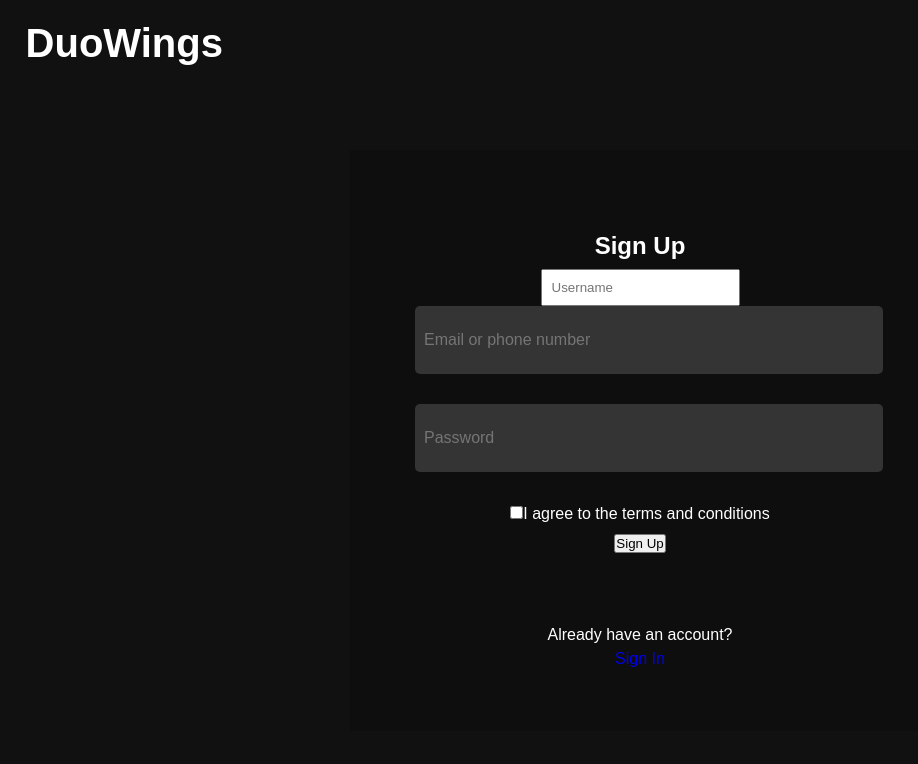
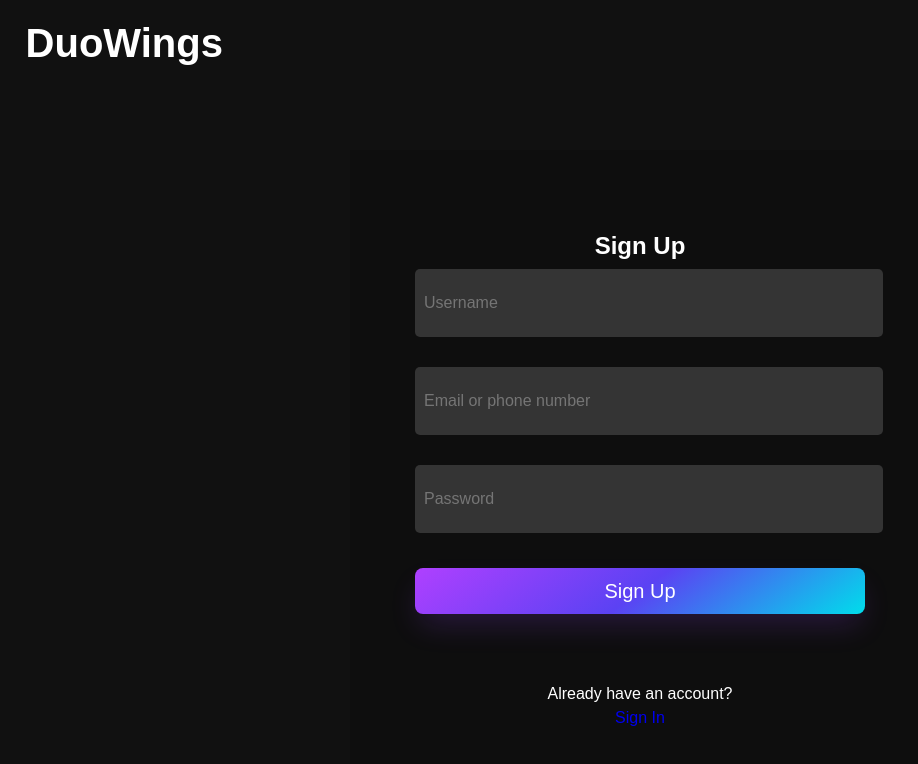
Before and after one commit to devingdaniels/DuoWings, a React (Vite) app in the folder frontend/: page /register in a window 1280 px wide. Shown: the top 764 px of the page, without its empty margins (0-918 px from the left). Built offline with nearby package versions, Linux system fonts and the light colour scheme.

Commit message:
Refactored login and register form to share CSS class names to follow DRY

```diff
--- a/frontend/src/App.css
+++ b/frontend/src/App.css
@@ -80,16 +80,16 @@ body {
   justify-content: center;
 }
 
-/* --------- LOGIN FORM COMPONENT ------ */
+/* --------- AUTH FORMS COMPONENT (SINGIN AND SIGNUP) ------ */
 
-.sign-in-page-header {
+.auth-page-header {
   width: max-content;
   padding: 1% 2%;
   cursor: pointer;
   font-size: 2.5rem;
 }
 
-.login-form-container {
+.auth-form-container {
   width: 450px;
   background: rgba(0, 0, 0, 0.2);
   margin: 5% auto;
@@ -99,25 +99,27 @@ body {
   align-items: center;
   padding: 60px 65px;
 }
-.login-form-wrapper {
+
+.auth-form-wrapper {
   padding: 4%;
 }
 
-.login-form-wrapper h1 {
+.auth-form-wrapper h1 {
   margin-bottom: 1%;
 }
 
-.login-form-wrapper {
+.auth-form-wrapper {
   width: 100%;
   margin-bottom: 40px;
 }
 
-.login-form-wrapper .user-info-wrapper {
+.auth-form-wrapper .user-info-wrapper {
   padding: 5px 0;
 }
 
-.login-form-wrapper .user-info-wrapper .email,
-.password {
+.auth-form-wrapper .user-info-wrapper .email,
+.password,
+.username {
   margin-bottom: 30px;
   width: 100%;
   height: 50px;
@@ -126,16 +128,12 @@ body {
   font-size: inherit;
 }
 
-.user-info-wrapper input {
-  padding: 2%;
-}
-
-.login-form-wrapper .login-form-button-wrapper {
+.auth-form-wrapper .auth-form-button-wrapper {
   margin-bottom: 10px;
   width: 100%;
 }
 
-.login-button-primary {
+.auth-button-primary {
   align-items: center;
   background-image: linear-gradient(144deg, #af40ff, #5b42f3 50%, #00ddeb);
   border: none;
@@ -154,11 +152,8 @@ body {
   cursor: pointer;
 }
 
-input[type="email"] {
-  background: #343434;
-}
-
-input[type="password"] {
+.user-info-wrapper input {
+  padding: 2%;
   background: #343434;
 }
 
@@ -168,7 +163,3 @@ input[type="password"] {
   align-items: center;
   justify-content: flex-start;
 }
-
-.signup p {
-  margin-right: 5px;
-}
--- a/frontend/src/components/loginPage/LoginInForm.tsx
+++ b/frontend/src/components/loginPage/LoginInForm.tsx
@@ -2,10 +2,15 @@ import React, { useState } from "react";
 import { Link } from "react-router-dom";
 import { useNavigate } from "react-router-dom";
 
+interface UserData {
+  email: string;
+  password: string;
+}
+
 const LoginInForm: React.FC = () => {
   const navigate = useNavigate();
 
-  const [userData, setUserData] = useState({
+  const [userData, setUserData] = useState<UserData>({
     email: "",
     password: "",
   });
@@ -25,11 +30,11 @@ const LoginInForm: React.FC = () => {
 
   return (
     <>
-      <h1 className="sign-in-page-header" onClick={() => navigate("/")}>
+      <h1 className="auth-page-header" onClick={() => navigate("/")}>
         DuoWings
       </h1>
-      <div className="login-form-container">
-        <div className="login-form-wrapper">
+      <div className="auth-form-container">
+        <div className="auth-form-wrapper">
           <form onSubmit={handleSignIn}>
             <h2>Sign In</h2>
             <div className="user-info-wrapper">
@@ -51,8 +56,8 @@ const LoginInForm: React.FC = () => {
                 onChange={handleInputChange}
               />
             </div>
-            <div className="login-form-button-wrapper">
-              <button className="login-button-primary" type="submit">
+            <div className="auth-form-button-wrapper">
+              <button className="auth-button-primary" type="submit">
                 Sign In
               </button>
             </div>
--- a/frontend/src/components/registerPage/RegisterForm.tsx
+++ b/frontend/src/components/registerPage/RegisterForm.tsx
@@ -10,7 +10,7 @@ interface UserData {
   agreed: boolean;
 }
 
-const RegisterForm: React.FC = () => {
+const SignUpForm: React.FC = () => {
   const navigate = useNavigate();
 
   const [userData, setUserData] = useState<UserData>({
@@ -23,7 +23,6 @@ const RegisterForm: React.FC = () => {
   const handleSignUp = async (e: React.FormEvent) => {
     e.preventDefault();
     alert("Sign Up");
-    // Perform sign-up logic using userData
   };
 
   const handleInputChange = (e: React.ChangeEvent<HTMLInputElement>) => {
@@ -38,11 +37,11 @@ const RegisterForm: React.FC = () => {
 
   return (
     <>
-      <h1 className="sign-in-page-header" onClick={() => navigate("/")}>
+      <h1 className="auth-page-header" onClick={() => navigate("/")}>
         DuoWings
       </h1>
-      <div className="login-form-container">
-        <div className="login-form-wrapper">
+      <div className="auth-form-container">
+        <div className="auth-form-wrapper">
           <form onSubmit={handleSignUp}>
             <h2>Sign Up</h2>
             <div className="user-info-wrapper">
@@ -73,19 +72,9 @@ const RegisterForm: React.FC = () => {
                 onChange={handleInputChange}
               />
               <br />
-              <label>
-                <input
-                  className="agreed"
-                  type="checkbox"
-                  name="agreed"
-                  checked={userData.agreed}
-                  onChange={handleInputChange}
-                />
-                I agree to the terms and conditions
-              </label>
             </div>
-            <div className="login-form-button-wrapper">
-              <button className="signup-button-primary" type="submit">
+            <div className="auth-form-button-wrapper">
+              <button className="auth-button-primary" type="submit">
                 Sign Up
               </button>
             </div>
@@ -100,4 +89,4 @@ const RegisterForm: React.FC = () => {
   );
 };
 
-export default RegisterForm;
+export default SignUpForm;
```
